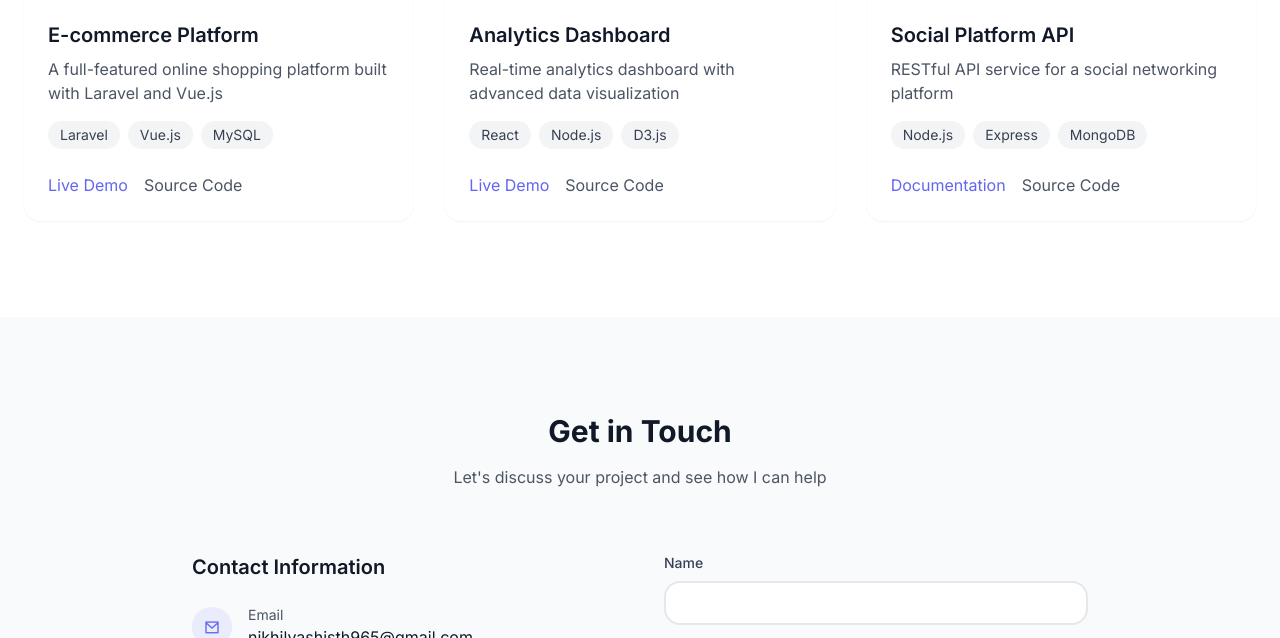
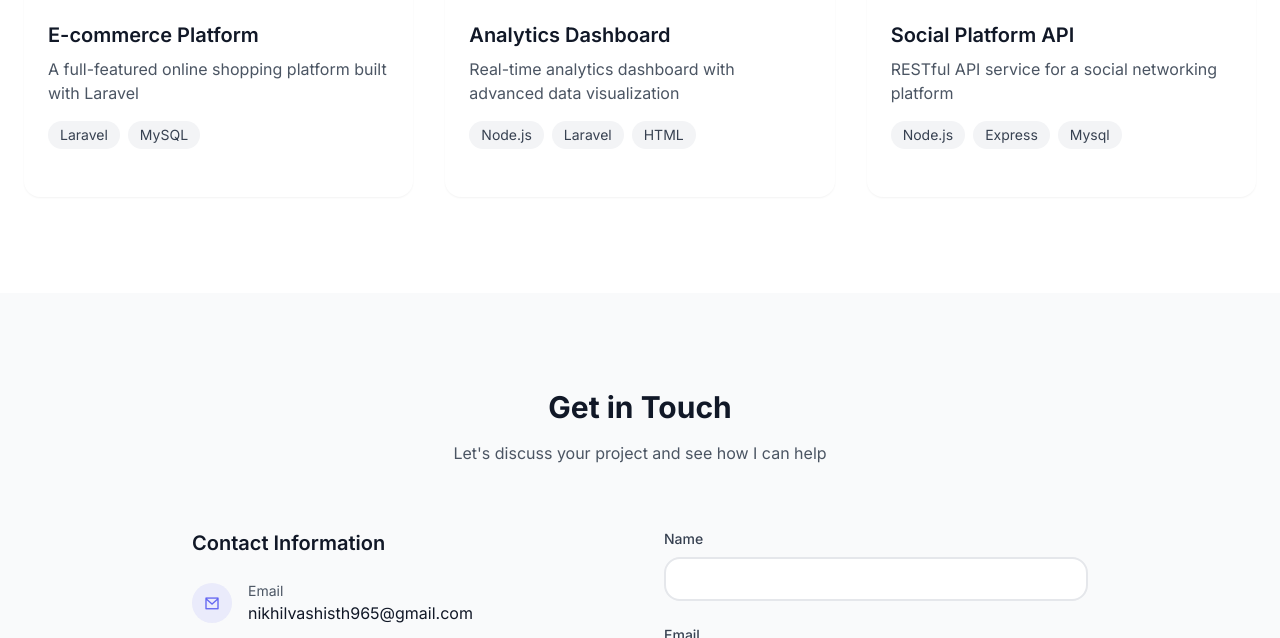
Before and after one commit to nikhilvashisth965/nikhilvashisth.github.io, a plain HTML site: page index.html in a window 1280 px wide. Shown: the part 2618-3256 px from the top of the page. Drawn offline with nearby package versions, Linux system fonts and the light colour scheme.

Commit message:
Update index.html

```diff
--- a/index.html
+++ b/index.html
@@ -308,15 +308,10 @@ transition: width 0.3s;
 <div class="aspect-video bg-gray-100" style="background-image: url('https://readdy.ai/api/search-image?query=modern%20minimalist%20e-commerce%20website%20interface%20with%20clean%20product%20layout%2C%20professional%20photography%2C%20white%20background%2C%20elegant%20typography%2C%20high-end%20design%20elements&width=600&height=400&seq=2&orientation=landscape'); background-size: cover;"></div>
 <div class="p-6">
 <h3 class="text-xl font-semibold text-gray-900 mb-2">E-commerce Platform</h3>
-<p class="text-gray-600 mb-4">A full-featured online shopping platform built with Laravel and Vue.js</p>
+<p class="text-gray-600 mb-4">A full-featured online shopping platform built with Laravel</p>
 <div class="flex flex-wrap gap-2 mb-6">
 <span class="px-3 py-1 text-sm bg-gray-100 text-gray-700 rounded-full">Laravel</span>
-<span class="px-3 py-1 text-sm bg-gray-100 text-gray-700 rounded-full">Vue.js</span>
 <span class="px-3 py-1 text-sm bg-gray-100 text-gray-700 rounded-full">MySQL</span>
-</div>
-<div class="flex gap-4">
-<a href="#" class="text-primary hover:text-primary/80">Live Demo</a>
-<a href="#" class="text-gray-600 hover:text-gray-900">Source Code</a>
 </div>
 </div>
 </div>
@@ -326,13 +321,9 @@ transition: width 0.3s;
 <h3 class="text-xl font-semibold text-gray-900 mb-2">Analytics Dashboard</h3>
 <p class="text-gray-600 mb-4">Real-time analytics dashboard with advanced data visualization</p>
 <div class="flex flex-wrap gap-2 mb-6">
-<span class="px-3 py-1 text-sm bg-gray-100 text-gray-700 rounded-full">React</span>
 <span class="px-3 py-1 text-sm bg-gray-100 text-gray-700 rounded-full">Node.js</span>
-<span class="px-3 py-1 text-sm bg-gray-100 text-gray-700 rounded-full">D3.js</span>
-</div>
-<div class="flex gap-4">
-<a href="#" class="text-primary hover:text-primary/80">Live Demo</a>
-<a href="#" class="text-gray-600 hover:text-gray-900">Source Code</a>
+<span class="px-3 py-1 text-sm bg-gray-100 text-gray-700 rounded-full">Laravel</span>
+<span class="px-3 py-1 text-sm bg-gray-100 text-gray-700 rounded-full">HTML</span>
 </div>
 </div>
 </div>
@@ -344,11 +335,7 @@ transition: width 0.3s;
 <div class="flex flex-wrap gap-2 mb-6">
 <span class="px-3 py-1 text-sm bg-gray-100 text-gray-700 rounded-full">Node.js</span>
 <span class="px-3 py-1 text-sm bg-gray-100 text-gray-700 rounded-full">Express</span>
-<span class="px-3 py-1 text-sm bg-gray-100 text-gray-700 rounded-full">MongoDB</span>
-</div>
-<div class="flex gap-4">
-<a href="#" class="text-primary hover:text-primary/80">Documentation</a>
-<a href="#" class="text-gray-600 hover:text-gray-900">Source Code</a>
+<span class="px-3 py-1 text-sm bg-gray-100 text-gray-700 rounded-full">Mysql</span>
 </div>
 </div>
 </div>
```
